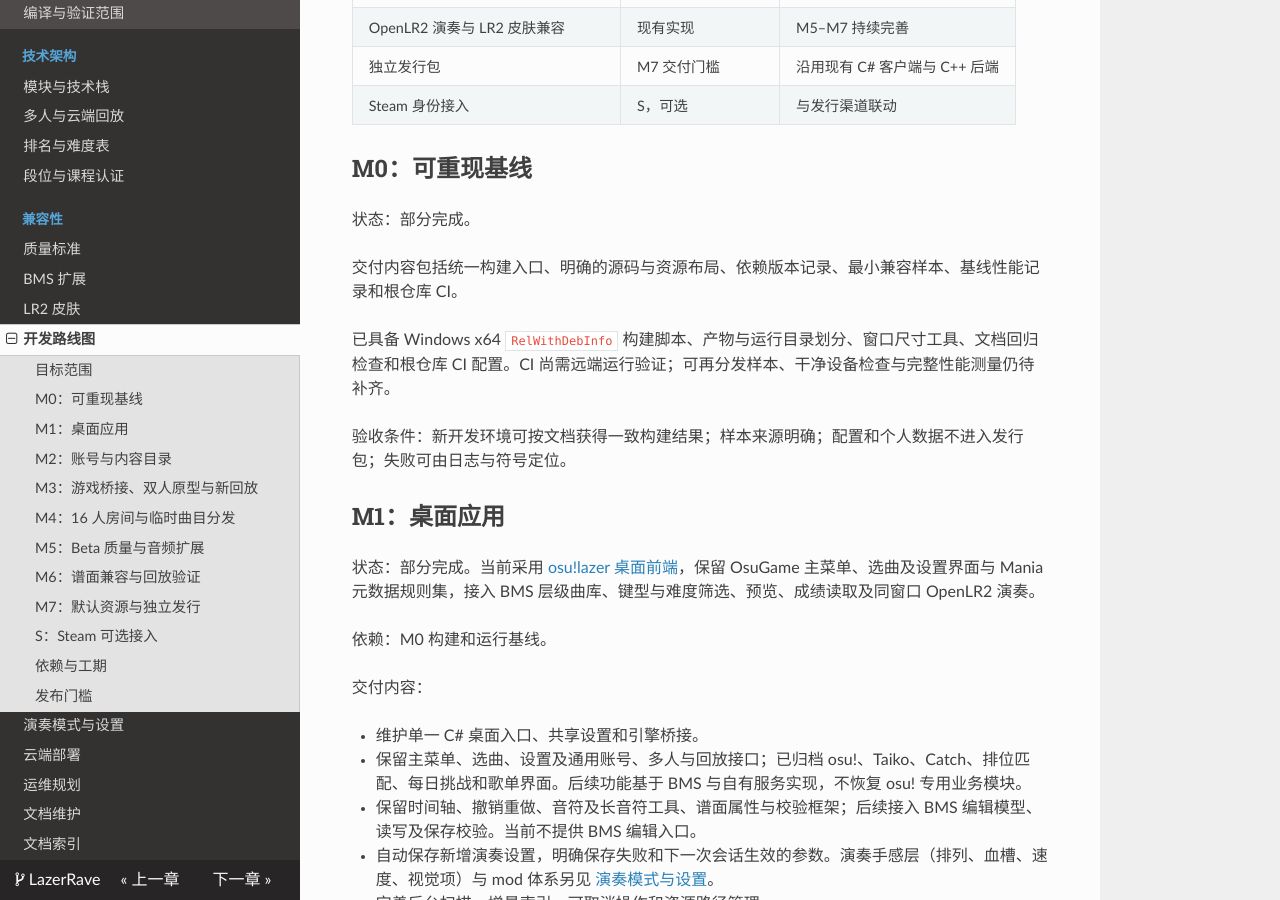
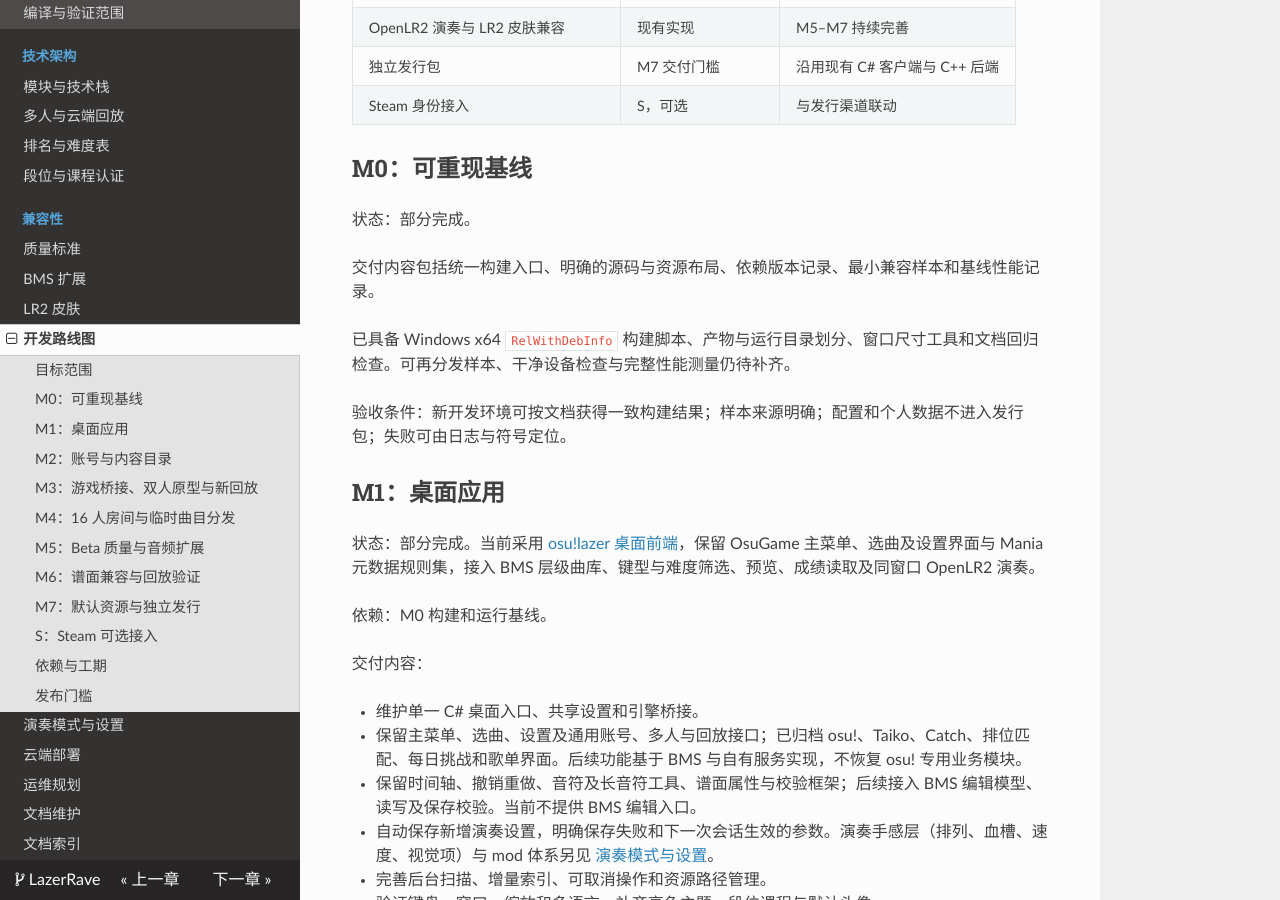
Before and after one commit to feecat/LazerRave, an MkDocs documentation site: the page built from docs/roadmap.md, in a window 1280 px wide and 900 px high, scrolled down 865 px. Built offline with MkDocs 1.6.1, drawn with Linux system fonts in a browser that asks for light colours.

Commit message:
Remove GitHub Actions CI workflow

```diff
--- a/docs/roadmap.md
+++ b/docs/roadmap.md
@@ -26,9 +26,9 @@
 
 状态：部分完成。
 
-交付内容包括统一构建入口、明确的源码与资源布局、依赖版本记录、最小兼容样本、基线性能记录和根仓库 CI。
+交付内容包括统一构建入口、明确的源码与资源布局、依赖版本记录、最小兼容样本和基线性能记录。
 
-已具备 Windows x64 `RelWithDebInfo` 构建脚本、产物与运行目录划分、窗口尺寸工具、文档回归检查和根仓库 CI 配置。CI 尚需远端运行验证；可再分发样本、干净设备检查与完整性能测量仍待补齐。
+已具备 Windows x64 `RelWithDebInfo` 构建脚本、产物与运行目录划分、窗口尺寸工具和文档回归检查。可再分发样本、干净设备检查与完整性能测量仍待补齐。
 
 验收条件：新开发环境可按文档获得一致构建结果；样本来源明确；配置和个人数据不进入发行包；失败可由日志与符号定位。
 
```
Also changed, not shown: docs/development/verification.md (+0 -4 lines), 1 other file.
